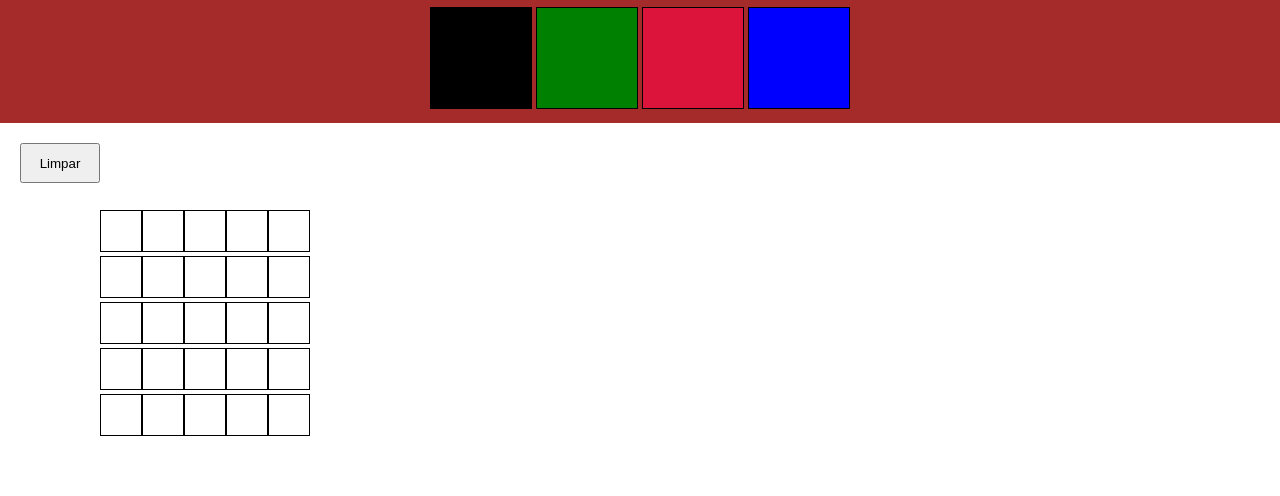
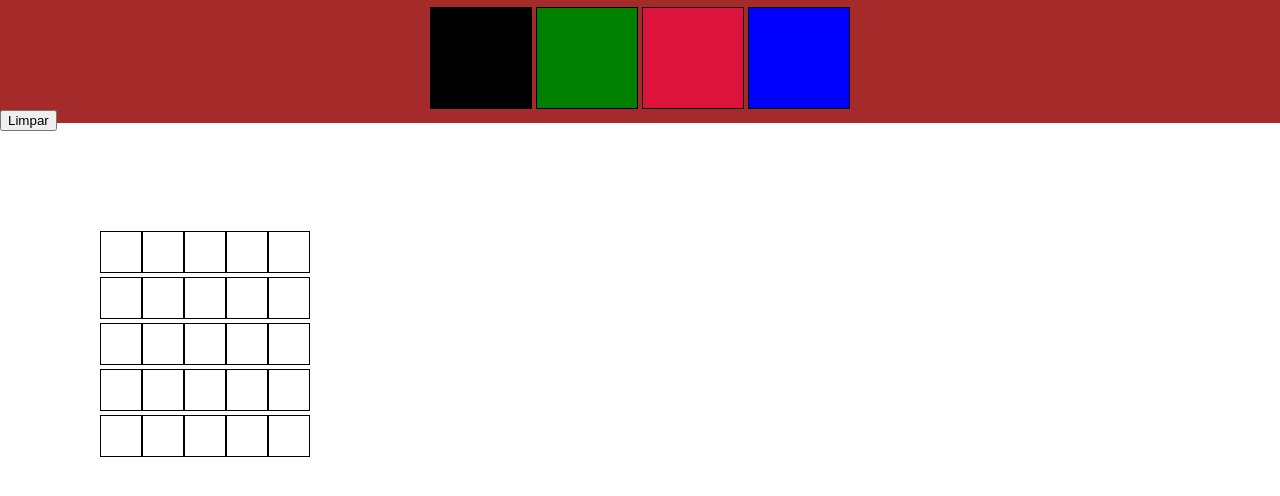
Before and after one commit to bruno-alves7/TRYBE-sd-07-project-pixels-art, a plain HTML site: page index.html in a window 1280 px wide. Shown: the part 40-536 px from the top of the page. Drawn offline with Linux system fonts and the light colour scheme.

Commit message:
erro item 9

```diff
--- a/script.js
+++ b/script.js
@@ -35,7 +35,7 @@ for(let i = 0; i < pixel.length; i += 1){
     })
 }
 
-let button = document.getElementById("clear-board")
+let button = document.getElementById("clear-board");
 button.addEventListener("click", function(){
     for(let i = 0; i < pixel.length; i += 1){
         pixel[i].style.backgroundColor = "white"
--- a/style.css
+++ b/style.css
@@ -56,12 +56,6 @@ h1{
     display: inline-block;
 }
 
-button{
-    height: 40px;
-    width: 80px;
-    margin:20px;
-    text-align: center;
-}
 .box{
     padding: 100px
 }
```
Also changed, not shown: index.html (+2 -1 lines).
